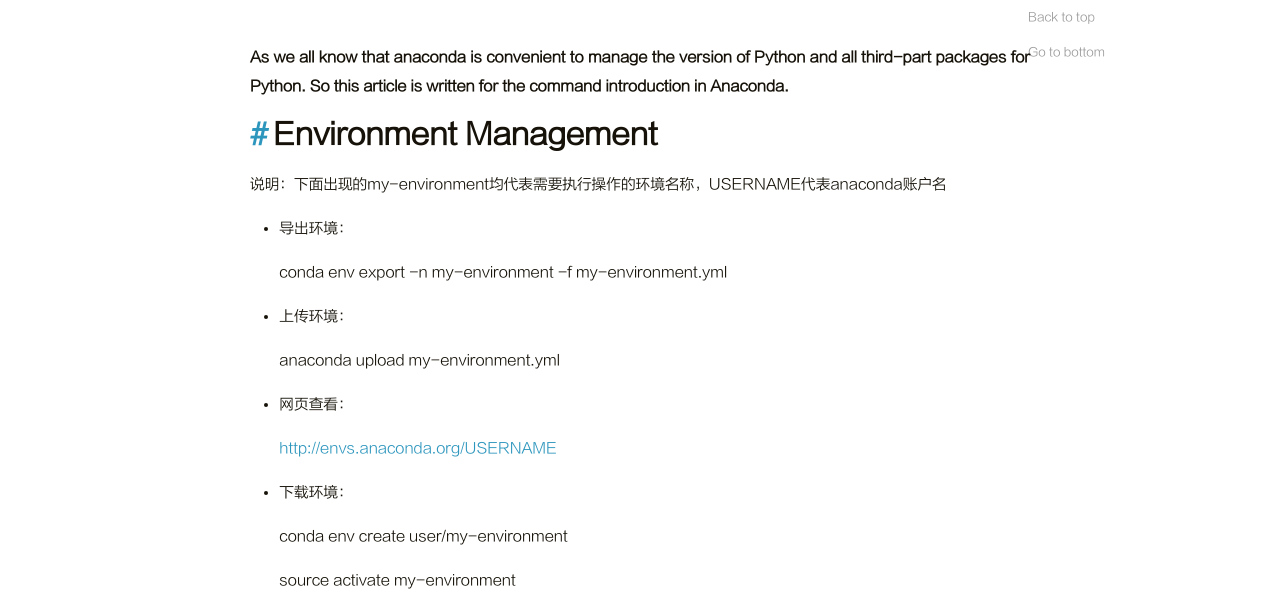
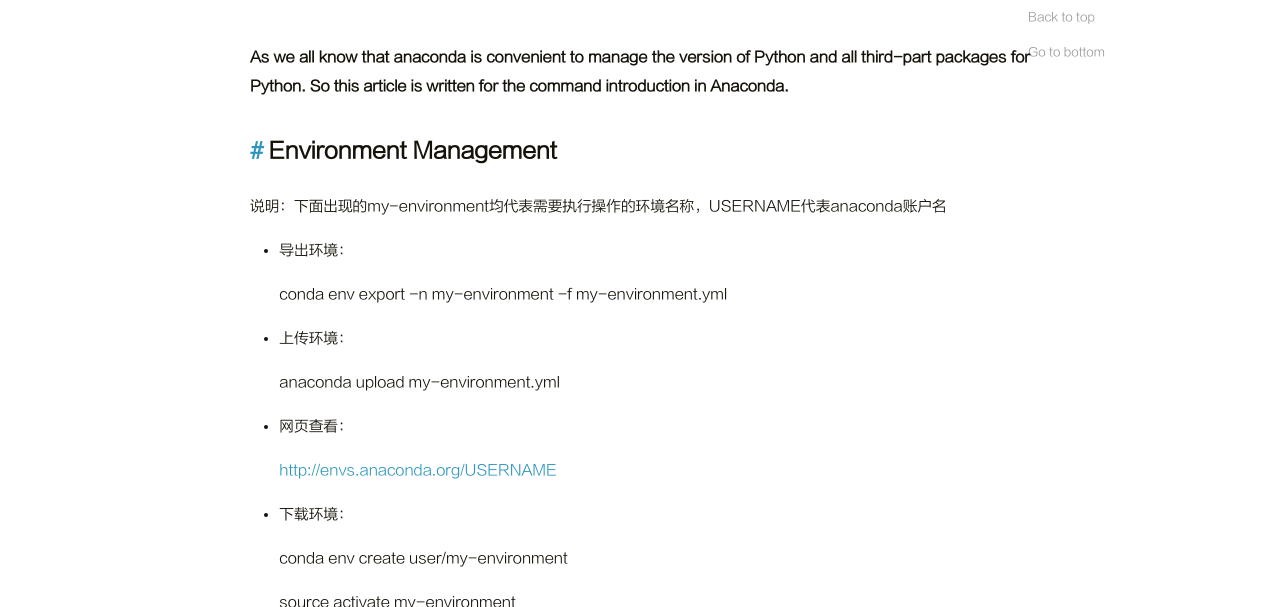
Before and after one commit to CipherN/CipherN.github.io, a plain HTML site: page 2019/10/01/Anaconda-Command/index.html in a window 1280 px wide. Shown: the part 173-780 px from the top of the page. Drawn offline with Linux system fonts and the light colour scheme.

Commit message:
Site updated: 2019-10-01 22:06:26

```diff
--- a/2019/10/01/Anaconda-Command/index.html
+++ b/2019/10/01/Anaconda-Command/index.html
@@ -190,7 +190,7 @@
 
         <div class="post-content">
             <p><strong>As we all know that anaconda is convenient to manage the version of Python and all third-part packages for Python. So this article is written for the command introduction in Anaconda.</strong></p>
-<h1 id="Environment-Management"><a href="#Environment-Management" class="headerlink" title="Environment Management"></a>Environment Management</h1><p>说明：下面出现的my-environment均代表需要执行操作的环境名称，USERNAME代表anaconda账户名</p>
+<h2 id="Environment-Management"><a href="#Environment-Management" class="headerlink" title="Environment Management"></a>Environment Management</h2><p>说明：下面出现的my-environment均代表需要执行操作的环境名称，USERNAME代表anaconda账户名</p>
 <ul>
 <li><p>导出环境：</p>
 <p>conda env export -n my-environment -f my-environment.yml</p>
```
